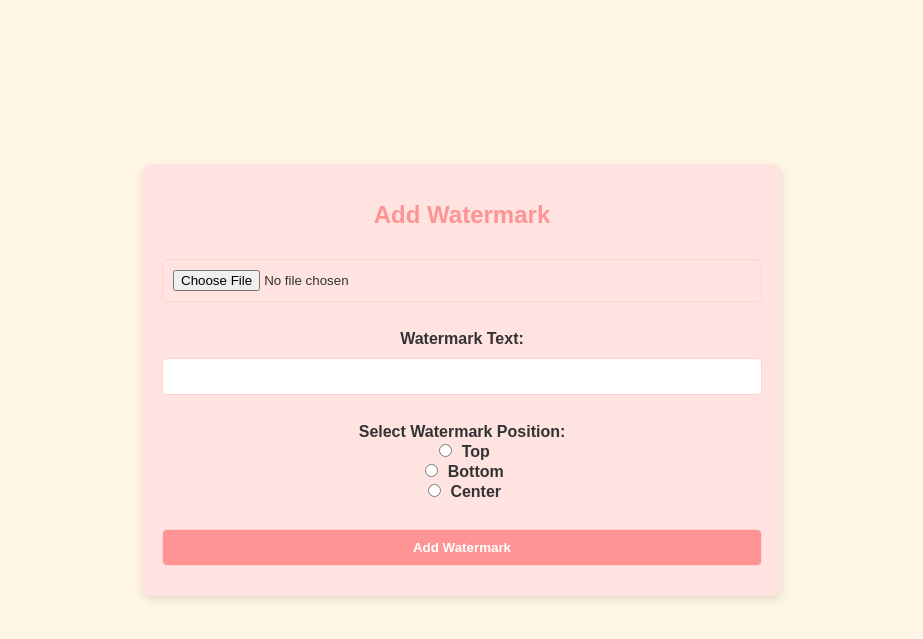
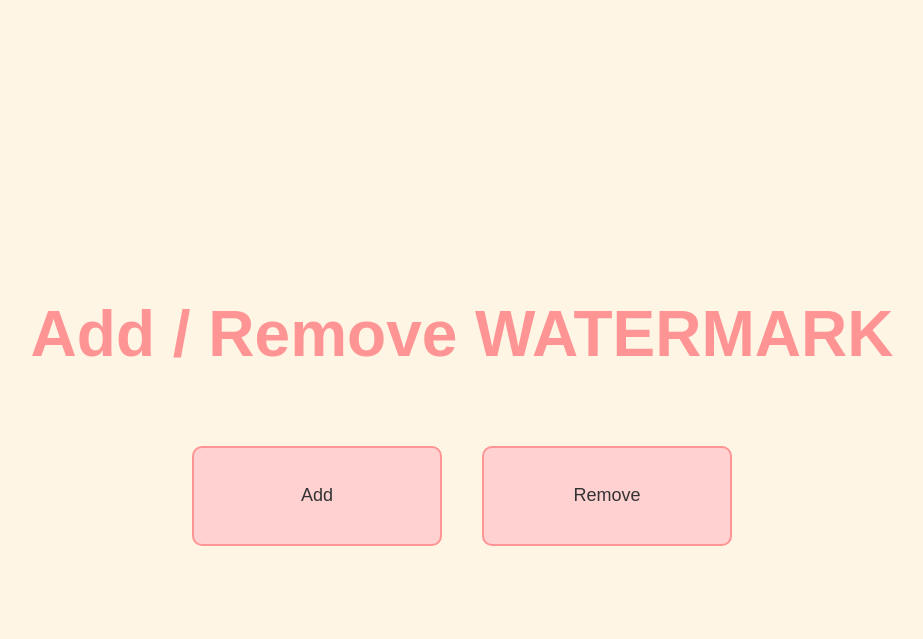
Before and after one commit to MiaoWa23/ProjectSecurity, a Flask app: page / in a window 1280 px wide. Shown: the top 639 px of the page, without its empty margins (178-1101 px from the left). Run offline with Flask 3, Linux system fonts and the light colour scheme.

Commit message:
เชื่อมหน้า home,add,remove

```diff
--- a/app.py
+++ b/app.py
@@ -12,7 +12,11 @@ ALLOWED_EXTENSIONS = {'png', 'jpg', 'jpeg'}  # กำหนดไฟล์นา
 def allowed_file(filename):
     return '.' in filename and filename.rsplit('.', 1)[1].lower() in ALLOWED_EXTENSIONS
 
-@app.route('/', methods=['GET', 'POST'])
+@app.route('/')
+def home():
+    return render_template('home.html')
+
+@app.route('/add', methods=['GET', 'POST'])
 def upload_image():
     filename = request.form.get('filename')  # รับค่าชื่อไฟล์หากถูกส่งกลับมาหลังจากเกิดข้อผิดพลาด
     file_path = None
@@ -119,6 +123,10 @@ def upload_image():
     return render_template('index.html', filename=filename)
 
 
+@app.route('/remove')
+def remove_watermark():
+    return render_template('remove.html')
+
 
 if __name__ == '__main__':
     app.run(debug=True)
--- /dev/null
+++ b/static/home.css
@@ -0,0 +1,49 @@
+/* ใช้สีพาสเทลตามรูปที่แนบ */
+body {
+    background-color: #FFF5E4;
+    font-family: 'Arial', sans-serif;
+    margin: 0;
+    padding: 0;
+    display: flex;
+    justify-content: center;
+    align-items: center;
+    height: 100vh;
+}
+
+.container {
+    text-align: center;
+    /* background-color: #FFE3E1;
+    padding: 20px;
+    border-radius: 15px;
+    box-shadow: 0px 4px 8px rgba(0, 0, 0, 0.1);
+    width: 50%; */
+}
+
+h1 {
+    color: #FF9494;
+    font-size: 64px;
+    margin-bottom: 75px;
+}
+
+.btn-group {
+    display: inline-flex; /* จัดปุ่มให้เรียงในแนวนอน */
+    gap: 40px; /* ระยะห่างระหว่างปุ่ม */
+}
+
+.btn {
+    padding: 15px 30px;
+    font-size: 18px;
+    border: 2px solid #FF9494;
+    background-color: #FFD1D1;
+    border-radius: 10px;
+    cursor: pointer;
+    color: #333;
+    transition: background-color 0.3s, color 0.3s;
+    width: 250px;
+    height: 100px;
+}
+
+.btn:hover {
+    background-color: #FF9494;
+    color: white;
+}
--- a/static/styles.css
+++ b/static/styles.css
@@ -1,4 +1,3 @@
-/* ใช้สีพาสเทลโทนอบอุ่นจากภาพ */
 body {
     background-color: #FFF5E4;
     font-family: 'Arial', sans-serif;
@@ -9,6 +8,26 @@ body {
     justify-content: center;
     align-items: center;
     min-height: 100vh;
+    flex-direction: column;
+    position: relative;
+}
+
+.back-containner {
+    position: absolute; /* จัดปุ่มให้อยู่มุมซ้ายของ body */
+    top: 20px; /* ระยะจากขอบบน */
+    left: 20px; /* ระยะจากขอบซ้าย */
+    width: auto; /* ปรับขนาดของ container ให้ตรงกับปุ่ม */
+}
+
+.back-button {
+    color: #FF9494;
+    text-decoration: none;
+    font-size: 18px;
+    font-weight: bold;
+}
+
+.back-button:hover {
+    color: #FF5A5A;
 }
 
 .container {
@@ -18,7 +37,7 @@ body {
     box-shadow: 0px 4px 8px rgba(0, 0, 0, 0.1);
     text-align: center;
     width: 600px;
-    margin-top: 10px;
+    margin-top: 60px;
     margin-bottom: 50px;
 }
 
@@ -41,7 +60,6 @@ label {
     color: #333;
 }
 
-input[type="file"],
 input[type="text"],
 input[type="submit"] {
     padding: 10px;
@@ -49,7 +67,14 @@ input[type="submit"] {
     width: 100%;
     border: 1px solid #FFD1D1;
     border-radius: 5px;
-    box-sizing: border-box; /* ทำให้ padding และ border รวมอยู่ในขนาด */
+    box-sizing: border-box;
+}
+input[type="file"]{
+    padding: 10px;
+    width: 100%;
+    border: 1px solid #FFD1D1;
+    border-radius: 5px;
+    box-sizing: border-box;
 }
 
 
@@ -65,7 +90,7 @@ input[type="radio"] {
     border-radius: 5px;
     cursor: pointer;
     font-weight: bold;
-    width: 100%;  /* ปรับขนาดปุ่มให้กว้างเต็ม */
+    width: 100%;
     box-sizing: border-box;
 }
 
--- /dev/null
+++ b/templates/home.html
@@ -0,0 +1,22 @@
+<!DOCTYPE html>
+<html lang="en">
+<head>
+    <meta charset="UTF-8">
+    <meta name="viewport" content="width=device-width, initial-scale=1.0">
+    <title>Add / Remove Watermark</title>
+    <link rel="stylesheet" href="{{ url_for('static', filename='home.css') }}">
+</head>
+<body>
+    <div class="container">
+        <h1>Add / Remove WATERMARK</h1>
+        <div class="btn-group">
+            <a href="{{ url_for('upload_image') }}">
+                <button class="btn">Add</button>
+            </a>
+            <a href="{{ url_for('remove_watermark') }}">
+                <button class="btn">Remove</button>
+            </a>
+        </div>
+    </div>
+</body>
+</html>
--- a/templates/index.html
+++ b/templates/index.html
@@ -20,7 +20,7 @@
                 alignmentTop.style.display = 'block';
             }
 
-            // ถ้าเลือก Bottom ให้แสดงตัวเลือก "Left" และ "Right" ระหว่าง Bottom และ Diagonal
+            // ถ้าเลือก Bottom ให้แสดงตัวเลือก "Left" และ "Right" ระหว่าง Bottom และ Center
             if (position === 'bottom') {
                 alignmentBottom.style.display = 'block';
             }
@@ -38,6 +38,9 @@
     </script>
 </head>
 <body>
+  <div class="back-containner">
+      <a href="{{ url_for('home') }}" class="back-button">&lt; Back</a>
+  </div>
     <div class="container">
         <h1>Add Watermark</h1>
 
@@ -97,7 +100,7 @@
               </a>
 
               <script>
-                  document.getElementById("watermark-form").reset();  // เคลียร์ฟอร์มเมื่อแสดงภาพ
+                  document.getElementById("watermark-form").reset();
               </script>
             {% endif %}
           {% endif %}
```
Also changed, not shown: templates/remove.html (added, +20 -0 lines), 3 other files.
